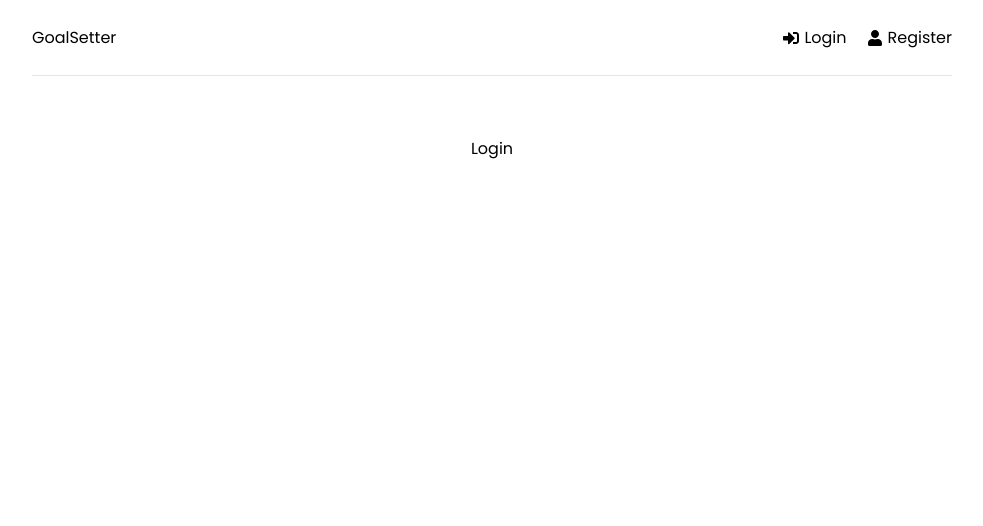
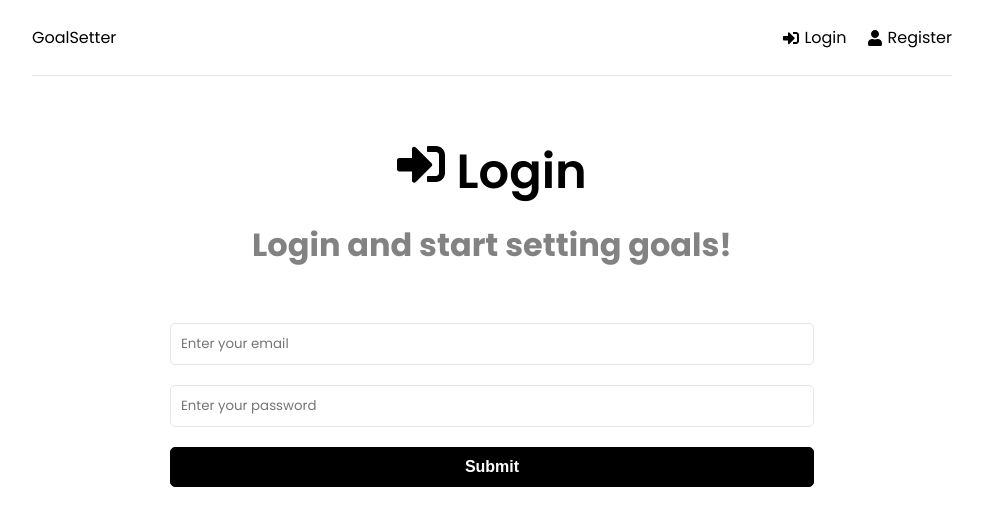
Before and after one commit to rodriguez-michael/Goals_Project_MERN, a React (Create React App) app in the folder frontend/: page /login in a window 1280 px wide. Shown: the top 526 px of the page, without its empty margins (148-1131 px from the left). Built offline with nearby package versions, Linux system fonts and the light colour scheme.

Commit message:
created login page form

```diff
--- a/frontend/src/components/Header/Header.js
+++ b/frontend/src/components/Header/Header.js
@@ -11,14 +11,12 @@
       <ul>
         <li>
           <Link to='/login'>
-            <FaSignInAlt />
-            Login
+            <FaSignInAlt /> Login
           </Link>
         </li>
         <li>
           <Link to='/register'>
-            <FaUser />
-            Register
+            <FaUser /> Register
           </Link>
         </li>
       </ul>
--- a/frontend/src/pages/Login.js
+++ b/frontend/src/pages/Login.js
@@ -1,6 +1,64 @@
+import { useState, useEffect } from 'react'
+import { FaSignInAlt } from 'react-icons/fa'
+
 const Login = () => {
+  const [formData, setFormData] = useState({
+    email: '',
+    password: ''
+  })
+
+  const { email, password } = formData
+
+  const onChange = (e) => {
+    setFormData((prevState) => ({
+      ...prevState,
+      [e.target.name]: e.target.value,
+    }))
+  }
+
+  const onSubmit = (e) => {
+    e.preventDefault()
+  }
+
   return (
-    <div>Login</div>
+    <>
+      <section className='heading'>
+        <h1>
+          <FaSignInAlt /> Login
+        </h1>
+        <p>Login and start setting goals!</p>
+      </section>
+
+      <section className='form'>
+        <form onSubmit={onSubmit}>
+          <div className='form-group'>
+            <input
+              type='text'
+              className='form-control'
+              id='email'
+              name='email'
+              value={email}
+              placeholder='Enter your email'
+              onChange={onChange}
+            />
+          </div>
+          <div className='form-group'>
+            <input
+              type='password'
+              className='form-control'
+              id='password'
+              name='password'
+              value={password}
+              placeholder='Enter your password'
+              onChange={onChange}
+            />
+          </div>
+          <div className='form-group'>
+            <button type='submit' className='btn btn-block'>Submit</button>
+          </div>
+        </form>
+      </section>
+    </>
   )
 }
 
--- a/frontend/src/pages/Register.js
+++ b/frontend/src/pages/Register.js
@@ -26,8 +26,7 @@
     <>
       <section className='heading'>
         <h1>
-          <FaUser />
-          Register
+          <FaUser /> Register
         </h1>
         <p>Please create an account</p>
       </section>
```
